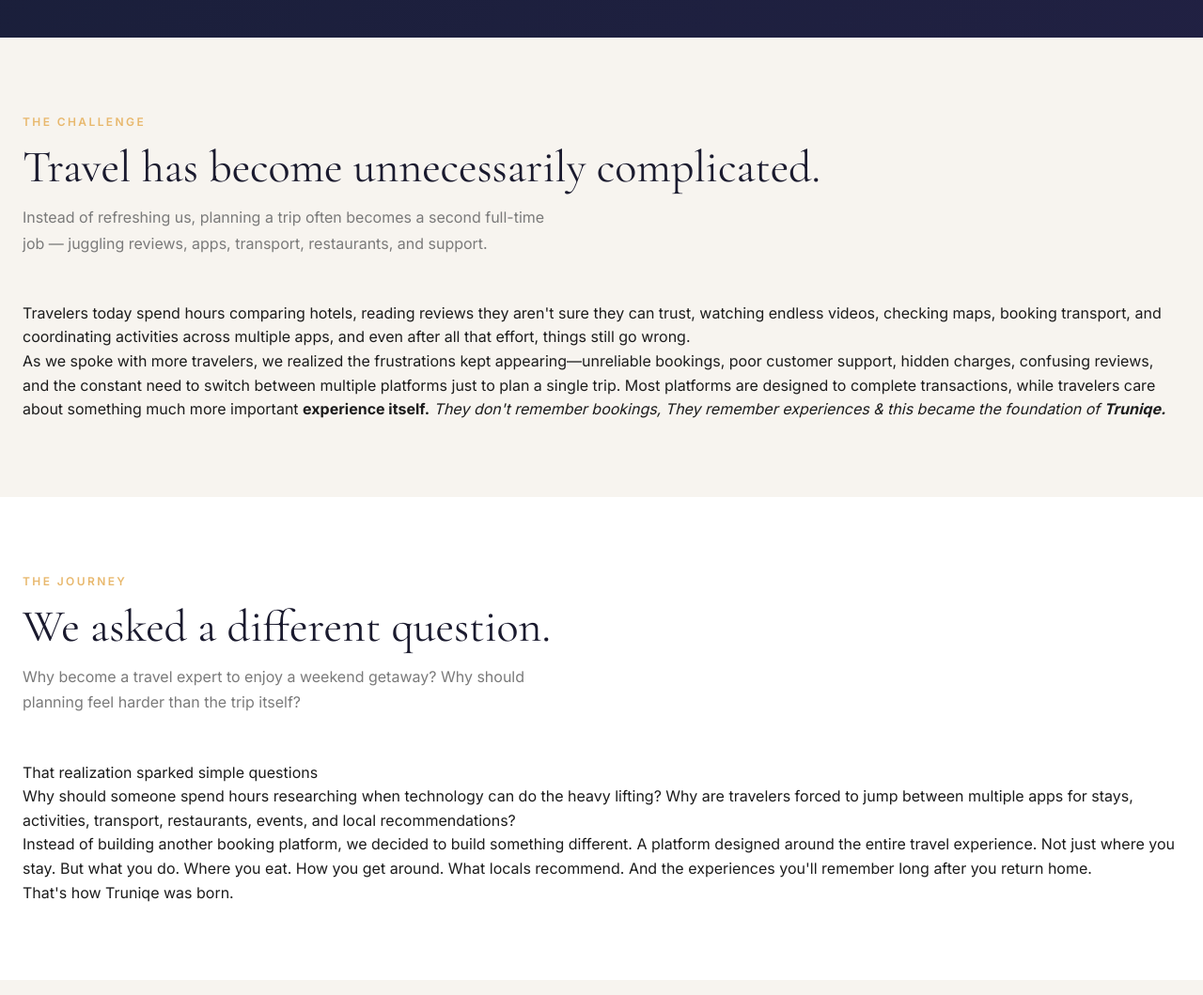
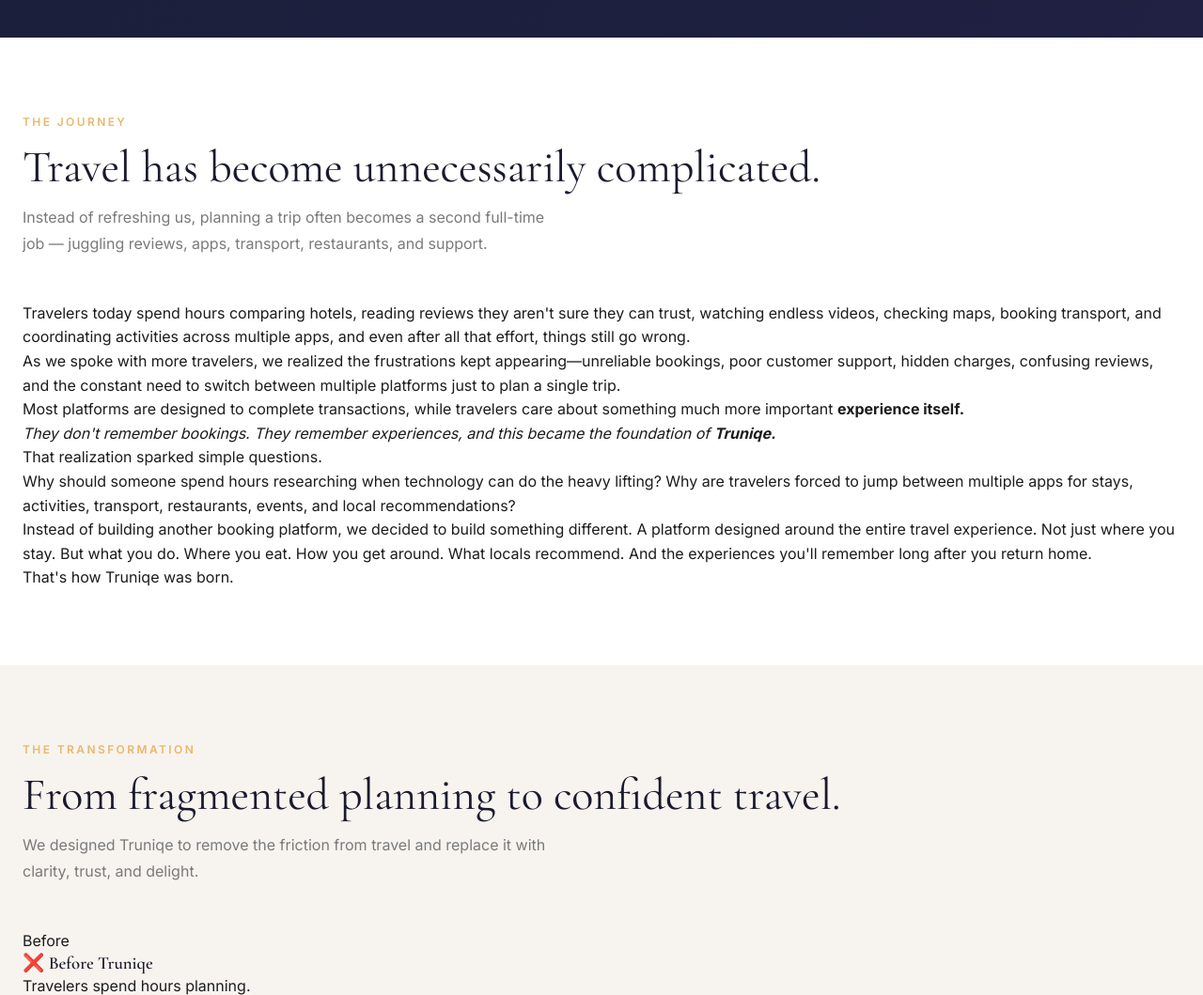
Before and after one commit to truniqe/Truniqe, a plain HTML site: page our-story.html in a window 1280 px wide. Shown: the part 560-1619 px from the top of the page at 94% size. Drawn offline with nearby package versions, Linux system fonts and the light colour scheme; a script that the page names is missing.

Commit message:
Update our-story.html

```diff
--- a/our-story.html
+++ b/our-story.html
@@ -87,38 +87,24 @@
   </header>
 
   <main>
-    <section class="section story-intro">
+    <section class="section bg-white journey-section">
       <div class="container">
         <div class="section-header observe-scroll">
-          <p class="eyebrow">The Challenge</p>
+          <p class="eyebrow">The Journey</p>
           <h2 class="section-title">Travel has become unnecessarily complicated.</h2>
           <p class="section-subtitle">Instead of refreshing us, planning a trip often becomes a second full-time job — juggling reviews, apps, transport, restaurants, and support.</p>
         </div>
+
         <div class="story-content observe-scroll">
-
-          <p> Travelers today spend hours comparing hotels, reading reviews they aren't sure they can trust, watching endless videos, checking maps, booking transport, and coordinating activities across multiple apps, and even after all that effort, things still go wrong.</p>
-          <p>As we spoke with more travelers, we realized the frustrations kept appearing—unreliable bookings, poor customer support, hidden charges, confusing reviews, and the constant need to switch between multiple platforms just to plan a single trip.
-
-          Most platforms are designed to complete transactions, while travelers care about something much more important <b>experience itself.</b>
-
-        <i> They don't remember bookings, They remember experiences & this became the foundation of <b>Truniqe.</b> </i></p>
-        </div>
-      </div>
-    </section>
-
-    <section class="section bg-white">
-      <div class="container">
-        <div class="section-header observe-scroll">
-          <p class="eyebrow">The Journey</p>
-          <h2 class="section-title">We asked a different question.</h2>
-          <p class="section-subtitle">Why become a travel expert to enjoy a weekend getaway?
-            Why should planning feel harder than the trip itself?</p>
+          <p>Travelers today spend hours comparing hotels, reading reviews they aren't sure they can trust, watching endless videos, checking maps, booking transport, and coordinating activities across multiple apps, and even after all that effort, things still go wrong.</p>
+          <p>As we spoke with more travelers, we realized the frustrations kept appearing—unreliable bookings, poor customer support, hidden charges, confusing reviews, and the constant need to switch between multiple platforms just to plan a single trip.</p>
+          <p>Most platforms are designed to complete transactions, while travelers care about something much more important <strong>experience itself.</strong></p>
+          <p><em>They don't remember bookings. They remember experiences, and this became the foundation of <strong>Truniqe.</strong></em></p>
         </div>
 
         <div class="story-content observe-scroll">
-          <p>That realization sparked simple questions </p>
-          <p>Why should someone spend hours researching when technology can do the heavy lifting?
-            Why are travelers forced to jump between multiple apps for stays, activities, transport, restaurants, events, and local recommendations?</p>
+          <p>That realization sparked simple questions.</p>
+          <p>Why should someone spend hours researching when technology can do the heavy lifting? Why are travelers forced to jump between multiple apps for stays, activities, transport, restaurants, events, and local recommendations?</p>
           <p>Instead of building another booking platform, we decided to build something different. A platform designed around the entire travel experience. Not just where you stay. But what you do. Where you eat. How you get around. What locals recommend. And the experiences you'll remember long after you return home.</p>
           <p>That's how Truniqe was born.</p>
         </div>
@@ -177,9 +163,6 @@
           <div class="diff-feature-box">
             <div class="diff-feature-glow"></div>
             <div class="diff-feature-header">
-              <div class="diff-feature-icon">✦</div>
-              <h3>One Seamless Ecosystem</h3>
-            </div>
             <div class="diff-feature-grid">
               <div class="diff-feature-item">
                 <span class="diff-item-icon">🏨</span>
@@ -200,26 +183,11 @@
               </div>
             </div>
           </div>
-
-
-   <!-- </section>
-
-      <div class="container">
-        <div class="section-header observe-scroll">
-          <p class="eyebrow">The Vision</p>
-          <h2 class="section-title">A future where planning feels as enjoyable as taking the trip.</h2>
-          <p class="section-subtitle">We are building a travel platform that makes discovery, planning, booking, and experiencing an effortless journey.</p>
-        </div>
-
-        <div class="story-content observe-scroll">
-          <p>We're building a future where planning a trip feels as enjoyable as taking one. A future where travelers can confidently discover, plan, book, and experience their entire journey from a single platform. A future where people spend less time researching and more time exploring. A future where travel becomes more accessible, more memorable, and more meaningful.</p>
-          <p>Truniqe isn't just helping people travel. We're helping people collect stories, experiences, and moments that stay with them forever. And we're just getting started. Because the world is too beautiful to spend your time comparing tabs.</p>
-          <p class="font-semibold text-gold">Travel More. Plan Less.</p>
         </div>
       </div>
-    </section>-->
+    </section>
 
-    <section class="section bg-white">
+    <section class="section bg-white founder-section">
       <div class="container">
         <div class="section-header observe-scroll">
           <p class="eyebrow">Founder Story</p>
```
